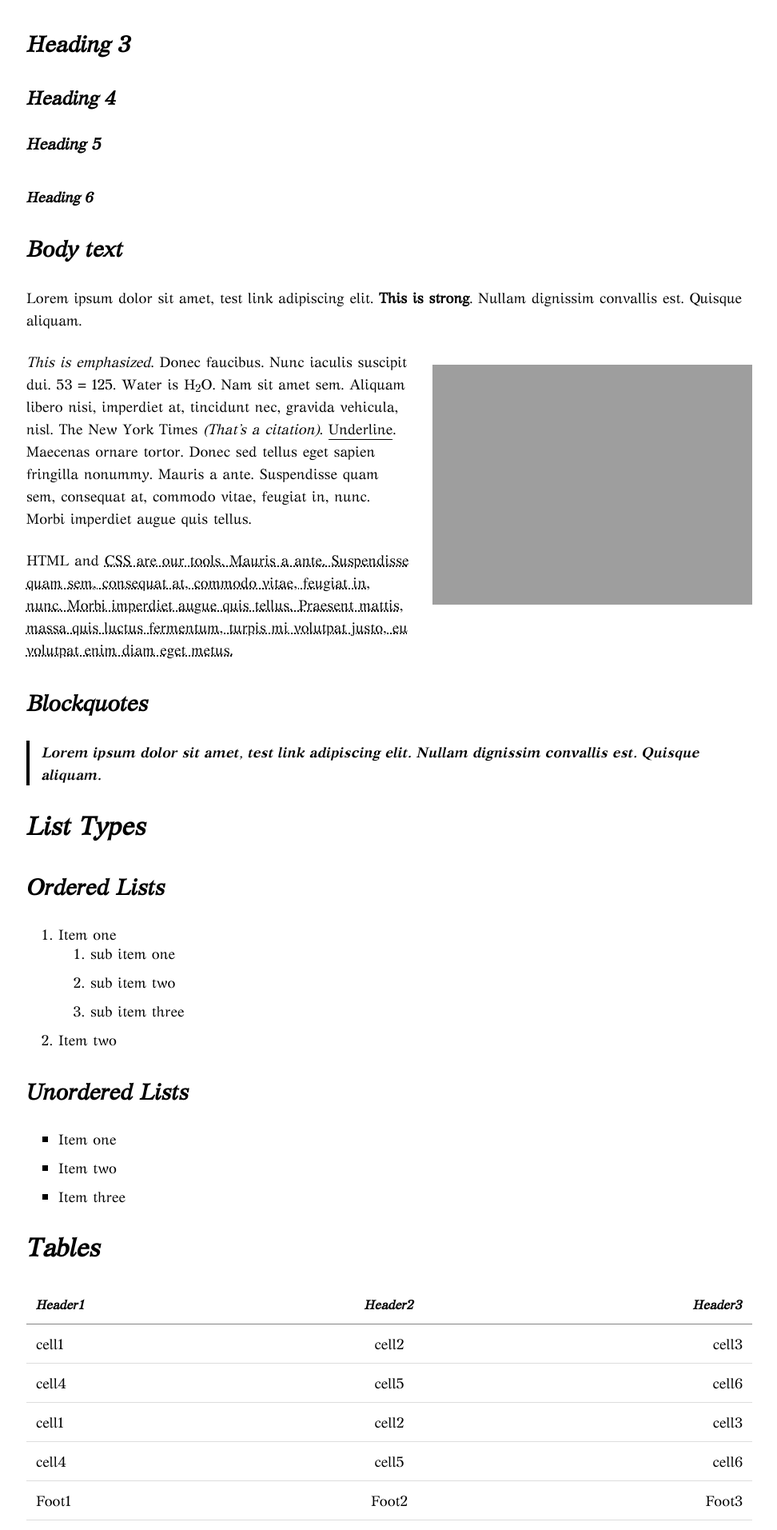
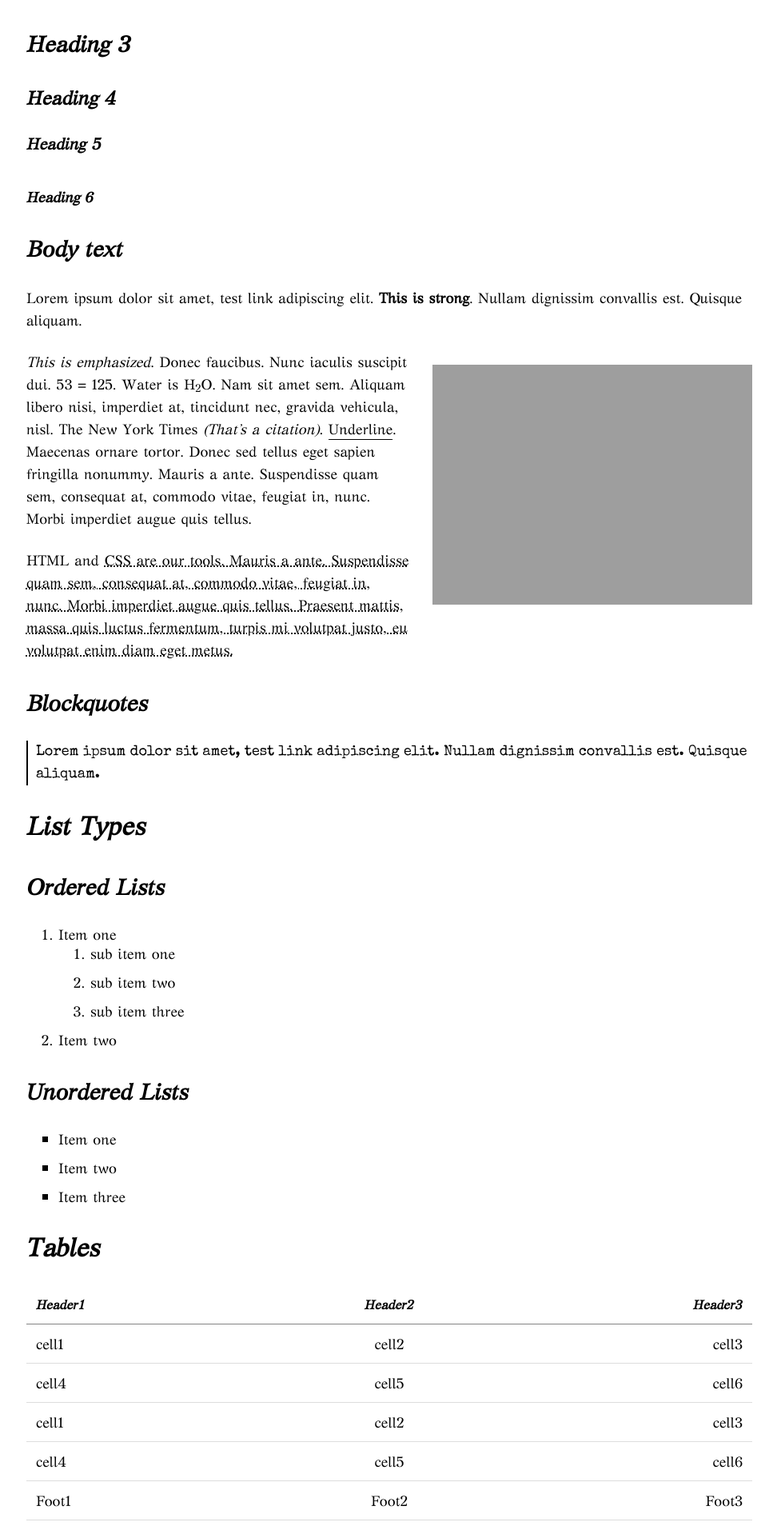
Before and after one commit to TheMicronaut/micronaut-theme, a Jekyll site: the page built from _posts/stories/2011-03-10-sample-post.md, in a window 1280 px wide. Shown: the part 1515-3428 px from the top of the page at 80% size, without its empty margins (153-1125 px from the left). Built offline with Jekyll 4.4.1, drawn with Linux system fonts in a browser that asks for light colours; nearby versions of some CDN libraries.

Commit message:
use Special+Elite for blockquotes font.

```diff
--- a/_includes/head.html
+++ b/_includes/head.html
@@ -28,6 +28,7 @@
 <link rel="stylesheet" href="{{ site.baseurl }}/assets/css/main.css">
 <!-- Webfonts -->
 <link href='http://fonts.googleapis.com/css?family=Philosopher:400,700,400italic,700italic' rel='stylesheet' type='text/css'>
+<link href="https://fonts.googleapis.com/css?family=Special+Elite" rel="stylesheet">
 
 <meta http-equiv="cleartype" content="on">
 
--- a/_sass/_base.scss
+++ b/_sass/_base.scss
@@ -235,10 +235,10 @@ table {
 
 blockquote {
 	font-family: $quote-font;
-	font-style: italic;
+	//font-style: italic;
 	@include font-size(16);
-	padding-left: 15px;
-	border-left: 4px solid $black;
+	padding-left: 10px;
+	border-left: 2px solid $black;
 }
 
 /* for the moment, keep disabled...
--- a/_sass/_variables.scss
+++ b/_sass/_variables.scss
@@ -3,7 +3,7 @@
 // TYPOGRAPHY ================================================
 $base-font                : 'gfs-artemisia_regular', 'gfs-artemisia_italic', sans-serif;
 $heading-font             : 'gfs-artemisia_italic', 'gfs-artemisia_regular', sans-serif;
-$quote-font               : 'gfs-artemisia_bolditalic', 'gfs-artemisia_regular', sans-serif;
+$quote-font               : 'Special Elite', 'gfs-artemisia_bolditalic', 'gfs-artemisia_regular', cursive;
 $alt-font                 : 'Philosopher', 'gfs-artemisia_regular', sans-serif;
 $capital-font             : 'zallman_capsregular', 'gfs-artemisia_regular', sans-serif;
 $imagecredit-font         : $heading-font;
```
Also changed, not shown: theme-setup/index.md (+1 -1 lines).
